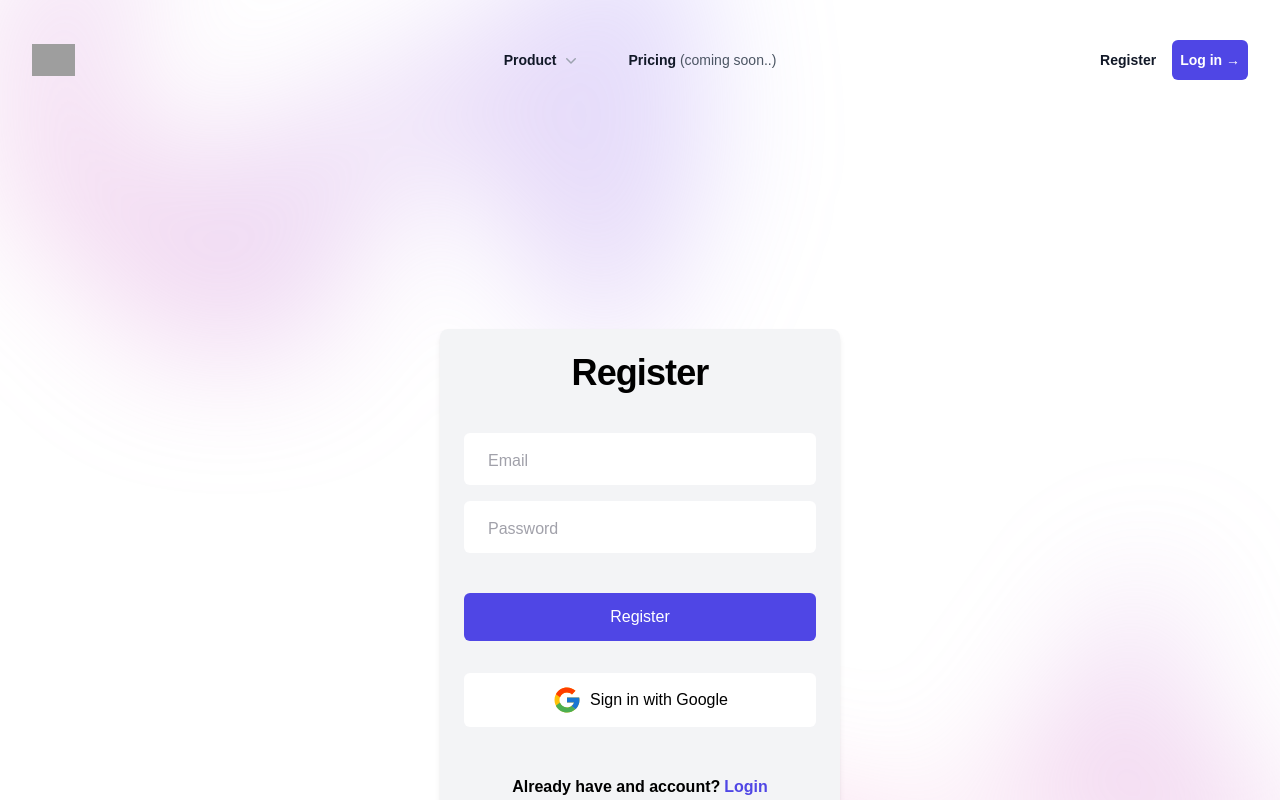
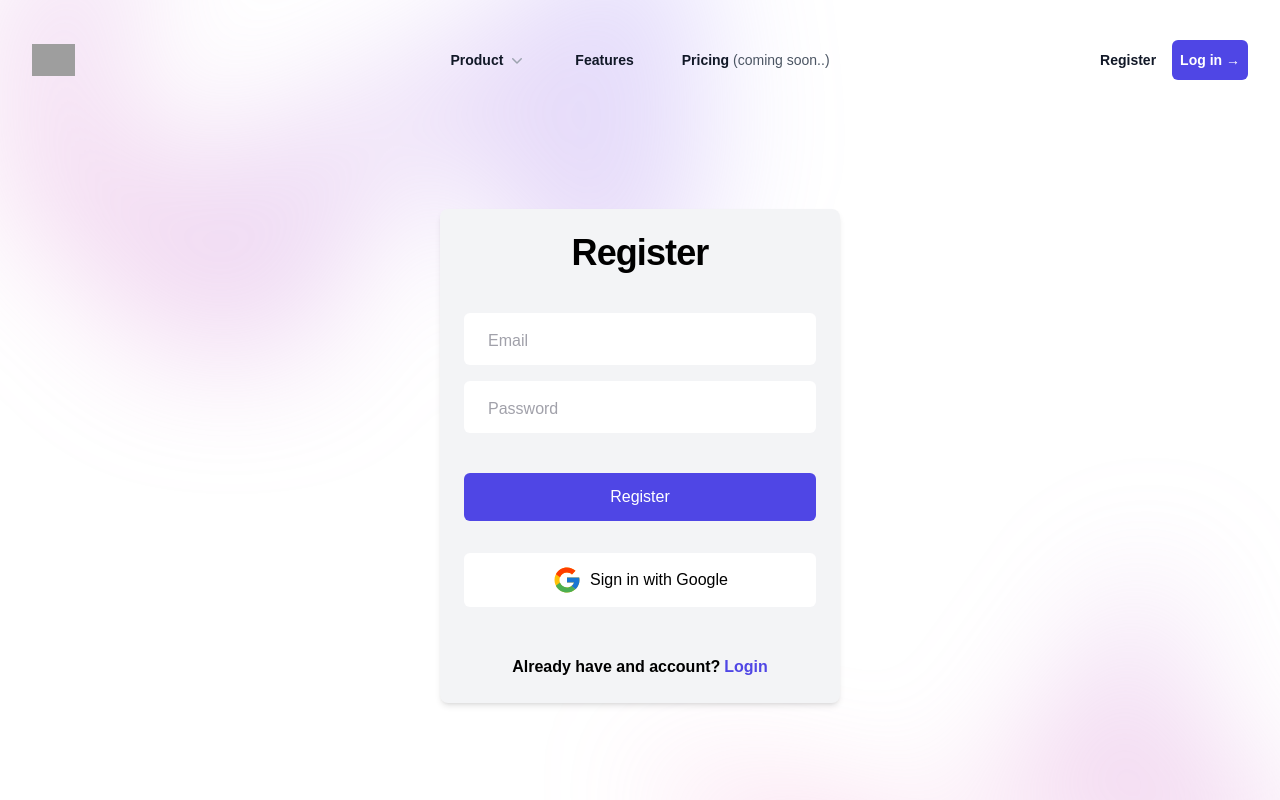
Before and after one commit to chimt4chi/Email-Findly, a Next.js app: page /auth in a window 1280 px wide. Shown: the top 800 px of the page. Built offline with nearby package versions, Linux system fonts and the light colour scheme; grey boxes are pictures that could not be loaded; a web font is replaced by a local one.

Commit message:
mobile menu fixed

```diff
--- a/components/AuthPage.tsx
+++ b/components/AuthPage.tsx
@@ -53,7 +53,7 @@ function AuthPage() {
         <title>Email Hunter | Login/Signup</title>
       </Head>
 
-      <div className="flex min-h-screen items-center justify-center mt-14">
+      <div className="flex min-h-screen items-center justify-center mt-2 lg:-mt-16">
         <div
           className="absolute inset-x-0 -top-40 -z-10 transform-gpu overflow-hidden blur-3xl sm:-top-80"
           aria-hidden="true"
--- a/components/Header.tsx
+++ b/components/Header.tsx
@@ -132,6 +132,9 @@ const Header: React.FC<HeaderProps> = ({ showHeader }) => {
           </Popover>
 
           <a href="#" className="text-sm font-semibold leading-6 text-gray-900">
+            Features
+          </a>
+          <a href="#" className="text-sm font-semibold leading-6 text-gray-900">
             Pricing{" "}
             <span className="text-gray-600 font-thin">(coming soon..)</span>
           </a>
```
